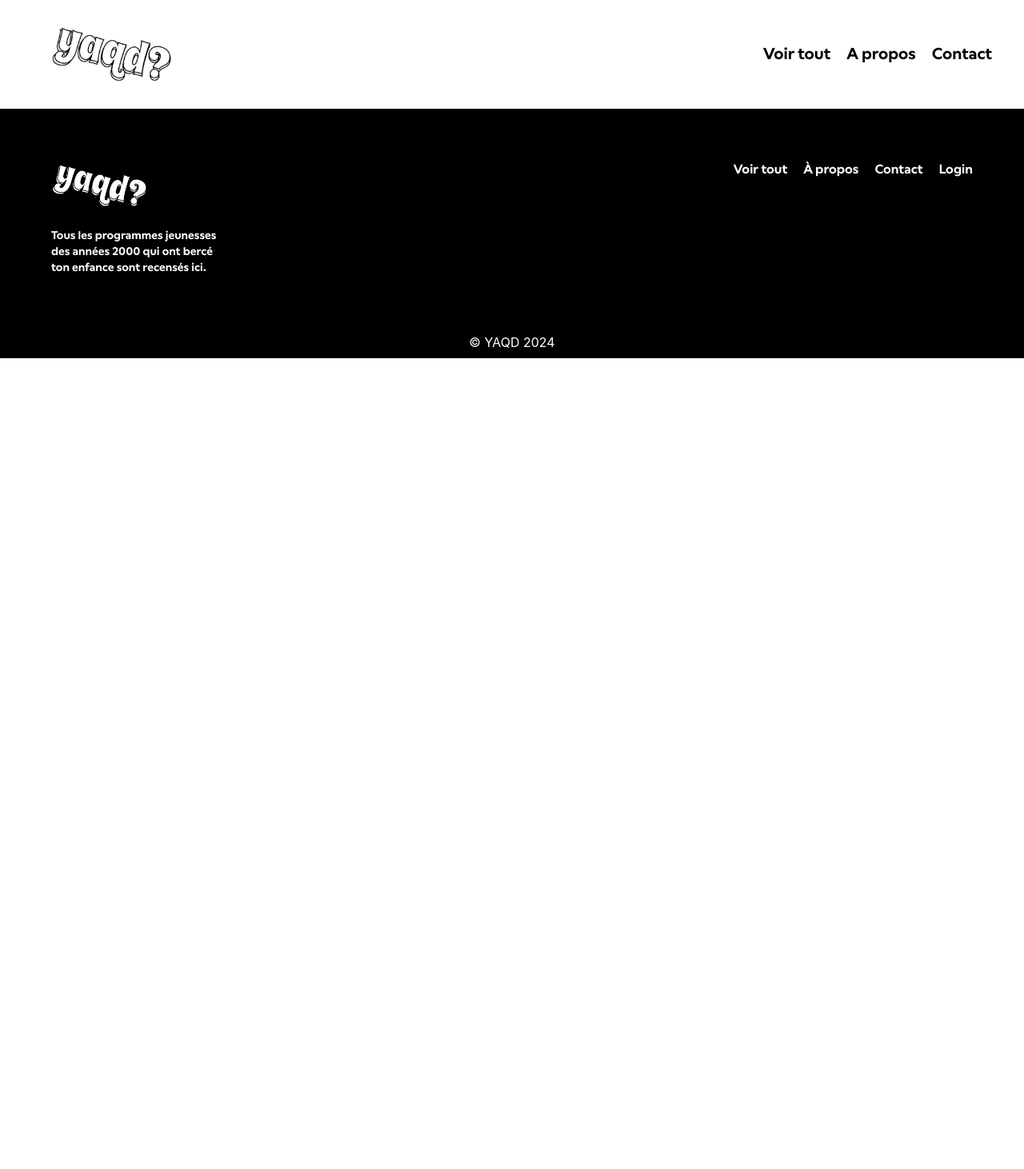
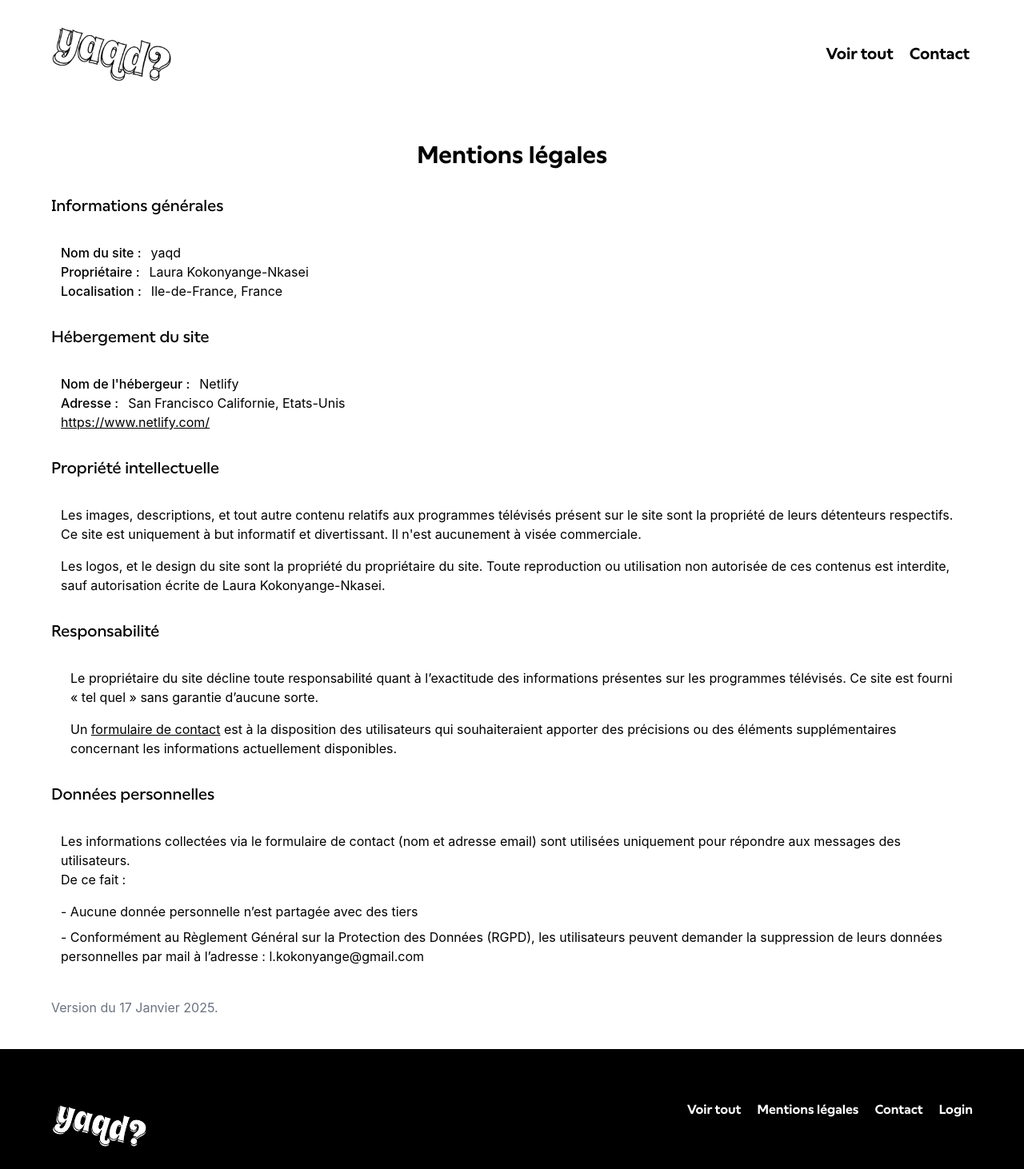
Before and after one commit to LauraKoNk/yaqd-front, a React (Create React App) app: page /mentions-legales in a window 1280 px wide. Shown: the top 1462 px of the page at 80% size. Before the commit the page ends 800 px from the top, so only its background shows below. Built offline with nearby package versions, Linux system fonts and the light colour scheme; no server answers.

Commit message:
Ajout legal notice + modif layout

```diff
--- a/src/App.js
+++ b/src/App.js
@@ -10,6 +10,7 @@ import CardModal from './components/CardModal';
 import Header from './components/Header';
 import About from './components/About';
 import Footer from './components/Footer';
+import LegalNotice from './components/LegalNotice';
 import Contact from './components/Contact';
 
 // admin CRUD
@@ -37,9 +38,10 @@ function App() {
     <main>
       <Routes>
         {/* Navigation du site */}
-        <Route path='/voirtout' element={<ShowAll />}/>
+        <Route path='/' element={<ShowAll />}/>
         <Route path="/card" element={<CardModal />} />
         <Route path='/apropos' element={<About />}/>
+        <Route path='/mentions-legales' element={<LegalNotice />}/>
         <Route path='/contact' element={ <Contact />} />
         {/* Administration */}
         <Route path='/indexAdmin' element={ <PrivateRoute> <IndexAdmin /> </PrivateRoute> } />
--- a/src/components/Footer.js
+++ b/src/components/Footer.js
@@ -32,8 +32,8 @@ const Footer = () => {
           </p>
         </div>
         <div className="flex gap-5">
-          <Link to="/voirtout">Voir tout </Link>
-          <Link to="/apropos">À propos </Link>
+          <Link to="/">Voir tout </Link>
+          <Link to="/mentions-legales">Mentions légales </Link>
           <Link to="/contact"> Contact</Link>
           {user && <Link to="/indexAdmin">Admin</Link>}
           {user ?
--- a/src/components/Header.js
+++ b/src/components/Header.js
@@ -7,7 +7,7 @@ const Header = () => {
         <nav className="bg-white text-black font-wallop-semibold">
             <div class="md:flex justify-between p-7">
                 <div className="logo pl-9">
-                    <Link to="/voirtout">
+                    <Link to="/">
                       <img src="/assets/YAQD-logo.png" alt="Logo" class="h-20" />
                     </Link>
                 </div>
@@ -35,12 +35,9 @@ const Header = () => {
                     </svg>
                 </button>
 
-                <div id="navbar-Links" className="hidden md:flex items-center gap-5 px-3 text-xl">
-                    <Link to="/voirtout">
+                <div id="navbar-Links" className="hidden md:flex items-center gap-5 px-10 text-xl">
+                    <Link to="/">
                         Voir tout
-                    </Link>
-                    <Link to="/apropos">
-                    A propos
                     </Link>
                     <Link to='/contact'>
                     Contact
--- /dev/null
+++ b/src/components/LegalNotice.js
@@ -0,0 +1,82 @@
+import { Link } from "react-router-dom";
+const LegalNotice = () => {
+    return (
+        <main className="mx-16">
+            <div className="text-center mt-10 font-wallop-semibold text-3xl">
+             <h1>Mentions légales</h1>
+            </div>
+            {/* Informations générales */}
+            <div className="my-8 font-wallop-medium text-xl">
+            <h2>Informations générales</h2>
+            </div>
+            <div className="flex">
+                <span className="font-medium mx-3">Nom du site :</span>
+                yaqd
+            </div>
+            <div className="flex">
+                <span className="font-medium mx-3">Propriétaire :</span>
+                <a className="hover:underline" href="https://www.linkedin.com/in/laura-kokonyange-nkasei-b8b4831a1/">Laura Kokonyange-Nkasei</a>
+            </div>
+            <div className="flex">
+                <span className="font-medium mx-3">Localisation :</span>
+                Ile-de-France, France
+            </div>
+            {/* Hébergement */}
+            <div className="my-8 font-wallop-medium text-xl">
+            <h2>Hébergement du site</h2>
+            </div>
+            <div className="flex">
+                <span className="font-medium mx-3">Nom de l'hébergeur :</span>
+                Netlify
+            </div>
+            <div className="flex">
+                <span className="font-medium mx-3">Adresse :</span>
+                San Francisco Californie, Etats-Unis
+            </div>
+            <div><a className="underline mx-3" href="https://www.netlify.com/">https://www.netlify.com/</a></div>
+            {/* Propriété intellectuelle */}
+            <div className="my-8 font-wallop-medium text-xl">
+            <h2>Propriété intellectuelle</h2>
+            </div>
+            <div className="mb-4 mx-3">
+                Les images, descriptions, et tout autre contenu relatifs aux programmes télévisés présent sur le site sont la propriété de leurs détenteurs respectifs. <br></br>
+                Ce site est uniquement à but informatif et divertissant. Il n'est aucunement à visée commerciale.
+            </div>
+            <div className="mx-3">
+                Les logos, et le design du site sont la propriété du propriétaire du site. Toute reproduction ou utilisation non autorisée de ces contenus est interdite, sauf autorisation écrite de Laura Kokonyange-Nkasei.
+            </div>
+            {/* Responsabilité */}
+            <div className="my-8 font-wallop-medium text-xl">
+            <h2>Responsabilité</h2>
+            </div>
+            <div className="mx-3">
+                <div className="mb-4 mx-3">
+                    Le propriétaire du site décline toute responsabilité quant à l’exactitude des informations présentes sur les programmes télévisés.
+                    Ce site est fourni « tel quel » sans garantie d’aucune sorte.
+                </div>
+                <div className="mx-3">
+                    Un <Link className="underline" to='/contact'>formulaire de contact</Link>  est à la disposition des utilisateurs qui souhaiteraient apporter des précisions ou des éléments supplémentaires concernant les informations actuellement disponibles.
+                </div>
+            </div>
+
+            {/* Données personnelles */}
+            <div className="my-8 font-wallop-medium text-xl">
+            <h2>Données personnelles</h2>
+            </div>
+            <div className="mx-3 mb-4">
+                Les informations collectées via le formulaire de contact (nom et adresse email) sont utilisées uniquement pour répondre aux messages des utilisateurs. <br></br> De ce fait :
+            </div>
+            <div className="mx-3 mb-10">
+                <ul>
+                    <li className="mb-2">- Aucune donnée personnelle n’est partagée avec des tiers</li>
+                    <li>- Conformément au Règlement Général sur la Protection des Données (RGPD), les utilisateurs peuvent demander la suppression de leurs données personnelles par mail à l’adresse : <a className="hover:underline" href="mailto:l.kokonyange@gmail.com">l.kokonyange@gmail.com</a></li>
+                </ul>
+            </div>
+            <div className="mb-10">
+                <p className="text-gray-500">Version du 17 Janvier 2025.</p>
+            </div>
+        </main>
+    )
+}
+
+export default LegalNotice
```
